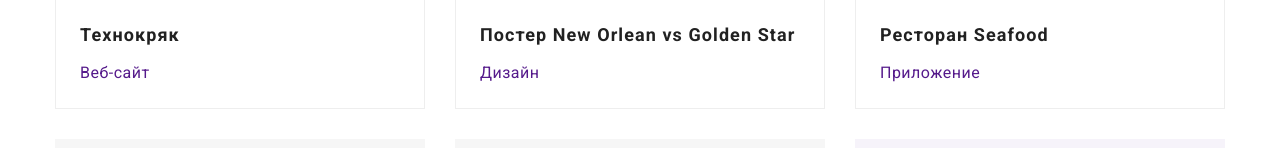
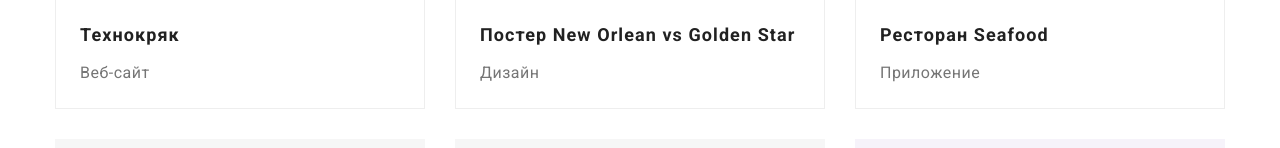
Before and after one commit to vaaleerkiin/goit-markup-hw-05, a plain HTML site: page portfolio.html in a window 1280 px wide. Shown: the part 564-712 px from the top of the page. Drawn offline with nearby package versions, Linux system fonts and the light colour scheme.

Commit message:
Update main.css

```diff
--- a/css/main.css
+++ b/css/main.css
@@ -535,6 +535,7 @@ img {
   font-size: 16px;
   line-height: 1.87;
   letter-spacing: 0.03em;
+  color: var(--main-color-text);
 }
 
 .portfolio-item > a:hover,
```
